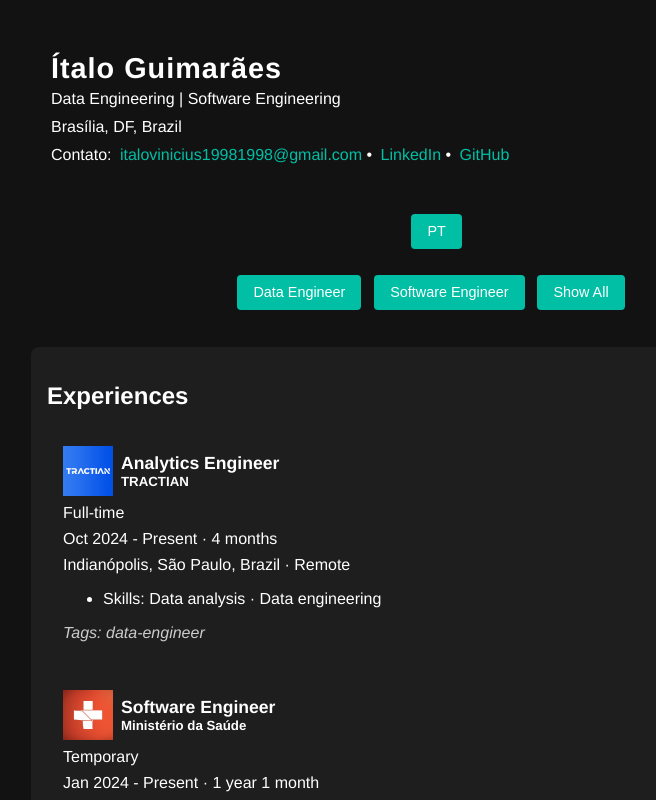
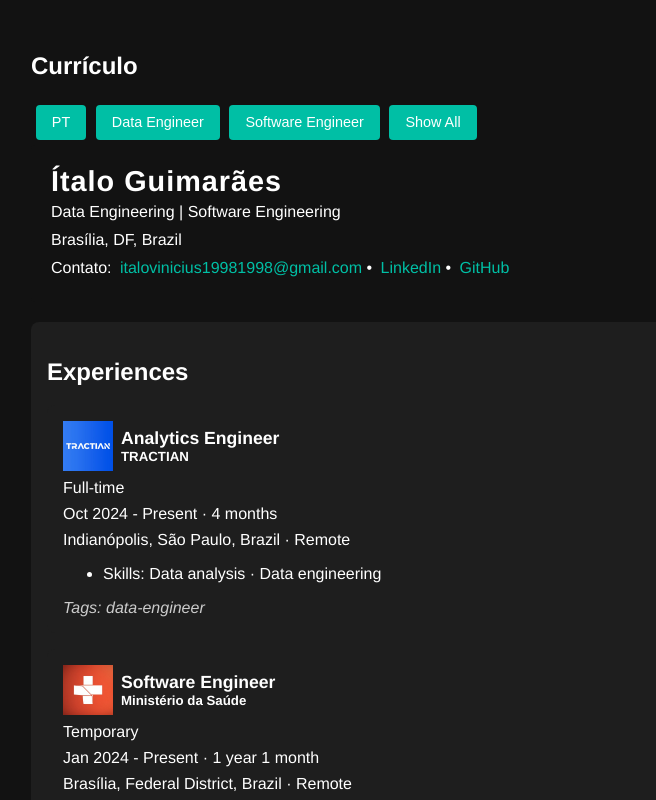
Before and after one commit to italovinicius18/italovinicius18.github.io, a React (Vite) app: page / in a window 1280 px wide. Shown: the top 800 px of the page, without its empty margins (209-865 px from the left). Built offline with nearby package versions, Linux system fonts and the light colour scheme.

Commit message:
[feat] Navbar for buttons

```diff
--- a/src/App.tsx
+++ b/src/App.tsx
@@ -1,8 +1,9 @@
-// App.tsx
+// src/App.tsx
 
 import { useEffect, useState } from 'react';
 import { Helmet } from 'react-helmet-async';
 
+import Navbar from './components/Navbar';
 import Header from './components/Header';
 import Experience from './components/Experience';
 import Project from './components/Project';
@@ -12,19 +13,19 @@ import type {
   DataJson,
   CertificationType,
   ExperienceType,
-  ProjectType
+  ProjectType,
 } from './types';
 
 import './styles.css';
 
 function App() {
-  // 1) Tipar o estado `data` como `DataJson | null`
+  // Tipagem do estado `data` como `DataJson | null`
   const [data, setData] = useState<DataJson | null>(null);
 
-  // 2) Tipar o estado `currentLanguage` mais estritamente
+  // Tipagem do estado `currentLanguage` como 'en' | 'pt'
   const [currentLanguage, setCurrentLanguage] = useState<'en' | 'pt'>('en');
 
-  // 3) `filterTag` pode ser string ou null
+  // Tipagem de `filterTag` como string ou null
   const [filterTag, setFilterTag] = useState<string | null>(null);
   // "data-engineer", "software-engineer" ou null
 
@@ -32,7 +33,6 @@ function App() {
     fetch('/content/data.json')
       .then((res) => res.json())
       .then((jsonData: DataJson) => {
-        // Garante que jsonData é do tipo DataJson
         setData(jsonData);
       })
       .catch((err) => console.error('Erro ao carregar data.json', err));
@@ -44,8 +44,7 @@ function App() {
   };
 
   /**
-   * Filtra um array (ExperienceType[] | ProjectType[] | CertificationType[])
-   * com base na `filterTag`, preservando o tipo dos itens.
+   * Filtra um array baseado na `filterTag`, preservando o tipo dos itens.
    */
   function filterByTag<T extends { tags: string[] }>(items: T[]): T[] {
     if (!filterTag) return items; // Se não há filtro, retorna tudo
@@ -56,20 +55,22 @@ function App() {
     return <div className="loading">Carregando...</div>;
   }
 
-  // Desestrutura os campos de data, que agora tem tipo `DataJson`
+  // Desestrutura os campos de data, que agora têm tipo `DataJson`
   const { info, experiences, certifications, projects } = data;
 
   // Aplica o filtro
   const filteredExperiences: ExperienceType[] = filterByTag(experiences);
-  const filteredCertifications: CertificationType[] = filterByTag(certifications);
+  const filteredCertifications: CertificationType[] =
+    filterByTag(certifications);
   const filteredProjects: ProjectType[] = filterByTag(projects);
 
   return (
     <div className="App">
       <Helmet>
         <meta charSet="UTF-8" />
-        {/* Se data.info.name existir, adicionamos no título. Senão, fallback */}
+        {/* Define o título da aba com base no nome */}
         <title>{info.name ? `${info.name} Resume` : 'Resume'}</title>
+        {/* Define o favicon */}
         <link
           rel="icon"
           type="image/png"
@@ -79,36 +80,20 @@ function App() {
         {/* Outras meta tags podem ser adicionadas aqui conforme necessário */}
       </Helmet>
 
-      <header>
-        {/* Passa info (do tipo Info) e currentLanguage ('en' | 'pt') para o Header */}
-        <Header info={info} language={currentLanguage} />
+      {/* Navbar */}
+      <Navbar
+        currentLanguage={currentLanguage}
+        toggleLanguage={toggleLanguage}
+        setFilterTag={setFilterTag}
+      />
 
-        <button onClick={toggleLanguage} style={{ marginLeft: '1rem' }}>
-          {currentLanguage === 'en' ? 'PT' : 'EN'}
-        </button>
-
-        {/* Botões de filtro */}
-        <div style={{ marginTop: '1rem' }}>
-          <button onClick={() => setFilterTag('data-engineer')}>
-            {currentLanguage === 'en' ? 'Data Engineer' : 'Engenheiro de Dados'}
-          </button>
-
-          <button onClick={() => setFilterTag('software-engineer')} style={{ marginLeft: '0.5rem' }}>
-            {currentLanguage === 'en' ? 'Software Engineer' : 'Engenheiro de Software'}
-          </button>
-
-          <button onClick={() => setFilterTag(null)} style={{ marginLeft: '0.5rem' }}>
-            {currentLanguage === 'en' ? 'Show All' : 'Mostrar Todos'}
-          </button>
-        </div>
-      </header>
+      {/* Header */}
+      <Header info={info} language={currentLanguage} />
 
       <main>
         {/* EXPERIENCES */}
         <section>
-          <h2>
-            {currentLanguage === 'en' ? 'Experiences' : 'Experiências'}
-          </h2>
+          <h2>{currentLanguage === 'en' ? 'Experiences' : 'Experiências'}</h2>
           {filteredExperiences.map((exp, index) => (
             <Experience
               key={index}
@@ -122,11 +107,7 @@ function App() {
         <section>
           <h2>{currentLanguage === 'en' ? 'Projects' : 'Projetos'}</h2>
           {filteredProjects.map((proj, index) => (
-            <Project
-              key={index}
-              project={proj}
-              language={currentLanguage}
-            />
+            <Project key={index} project={proj} language={currentLanguage} />
           ))}
         </section>
 
--- /dev/null
+++ b/src/components/Navbar.tsx
@@ -0,0 +1,52 @@
+// src/components/Navbar.tsx
+
+import React from 'react';
+
+interface NavbarProps {
+  currentLanguage: 'en' | 'pt';
+  toggleLanguage: () => void;
+  setFilterTag: (tag: string | null) => void;
+}
+
+const Navbar: React.FC<NavbarProps> = ({
+  currentLanguage,
+  toggleLanguage,
+  setFilterTag,
+}) => {
+  return (
+    <nav className="navbar">
+      <div className="navbar-logo">
+        {/* Você pode substituir por uma logo ou manter o nome */}
+        <h2>{currentLanguage === 'en' ? 'Currículo' : 'Resume'}</h2>
+      </div>
+
+      <div className="navbar-buttons">
+        {/* Botão de Alternância de Idioma */}
+        <button onClick={toggleLanguage} className="language-button">
+          {currentLanguage === 'en' ? 'PT' : 'EN'}
+        </button>
+
+        {/* Botões de Filtro */}
+        <button
+          onClick={() => setFilterTag('data-engineer')}
+          className="filter-button"
+        >
+          {currentLanguage === 'en' ? 'Data Engineer' : 'Engenheiro de Dados'}
+        </button>
+        <button
+          onClick={() => setFilterTag('software-engineer')}
+          className="filter-button"
+        >
+          {currentLanguage === 'en'
+            ? 'Software Engineer'
+            : 'Engenheiro de Software'}
+        </button>
+        <button onClick={() => setFilterTag(null)} className="filter-button">
+          {currentLanguage === 'en' ? 'Show All' : 'Mostrar Todos'}
+        </button>
+      </div>
+    </nav>
+  );
+};
+
+export default Navbar;
```
